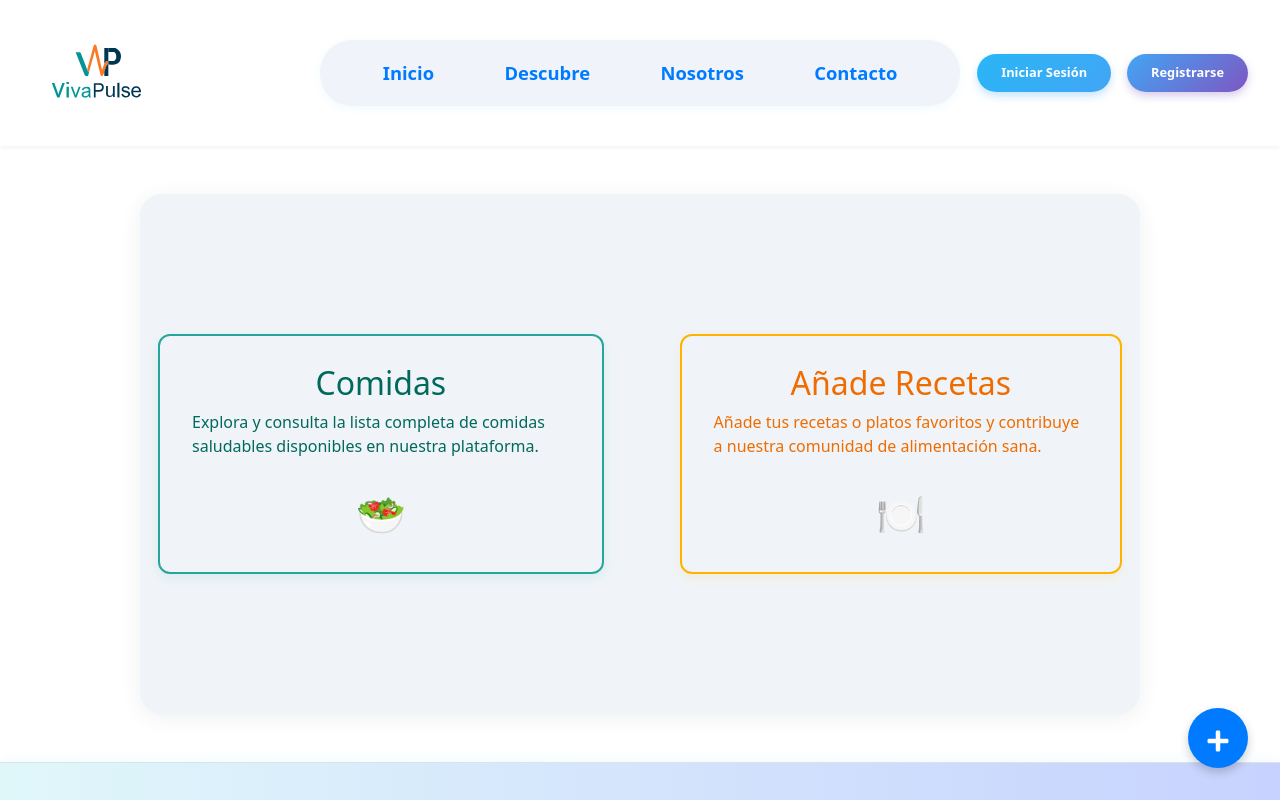
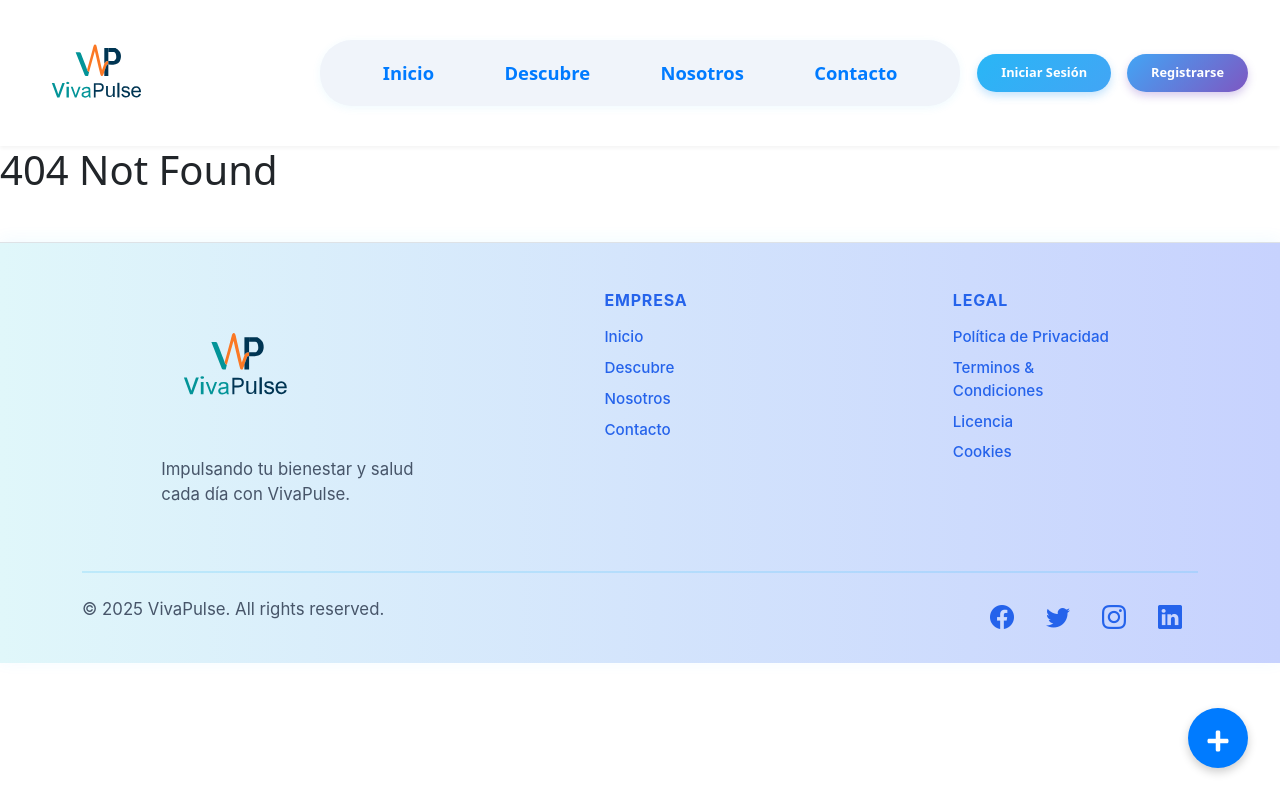
Before and after one commit to davidp209/vivapulsefront, a React (Vite) app: page /comidas in a window 1280 px wide. Shown: the top 800 px of the page. Built offline with nearby package versions, Linux system fonts and the light colour scheme.

Commit message:
Remove Comidas page and its associated styles from the application

```diff
--- a/src/App.jsx
+++ b/src/App.jsx
@@ -19,7 +19,6 @@ import PoliticaCookies from './pages/PoliticaCookies/PoliticaCookies'
 import FloatingActions from './components/FloatingActions/FloatingActions'
 import Chat from './components/Chat/Chat'
 import AñadirComida from './pages/AñadirComida/AñadirComida'
-import Comidas from './pages/Comidas/Comidas'
 
 function App() {
 
@@ -41,7 +40,6 @@ function App() {
         <Route path="/LicenciaUso" element={<LicenciaUso />} />
         <Route path="/PoliticaCookies" element={<PoliticaCookies />} />
         <Route path="/chat" element={<Chat></Chat>} />
-        <Route path="/comidas" element={<Comidas />} />
         <Route path="/añadirComidas" element={<AñadirComida />} />
         <Route path="*" element={<h1>404 Not Found</h1>} />
       </Routes>
--- a/src/pages/Comidas/Comidas.css
+++ /dev/null
@@ -1,64 +0,0 @@
-/* Tarjeta para ver comidas saludables */
-.comidas-card-list {
-    background: linear-gradient(135deg, #e0f7fa 0%, #b2dfdb 100%);
-    border: 2px solid #26a69a;
-    color: #00695c;
-    box-shadow: 0 4px 12px rgba(38, 166, 154, 0.10);
-    transition: transform 0.2s, box-shadow 0.2s;
-}
-.comidas-card-list:hover {
-    transform: translateY(-5px) scale(1.03);
-    box-shadow: 0 8px 24px rgba(0, 105, 92, 0.15);
-    background: linear-gradient(135deg, #b2ebf2 0%, #80cbc4 100%);
-}
-
-/* Tarjeta para añadir comidas */
-.comidas-card-add {
-    background: linear-gradient(135deg, #fffde7 0%, #ffe082 100%);
-    border: 2px solid #ffb300;
-    color: #ef6c00;
-    box-shadow: 0 4px 12px rgba(255, 179, 0, 0.10);
-    transition: transform 0.2s, box-shadow 0.2s;
-}
-.comidas-card-add:hover {
-    transform: translateY(-5px) scale(1.03);
-    box-shadow: 0 8px 24px rgba(239, 108, 0, 0.15);
-    background: linear-gradient(135deg, #fff9c4 0%, #ffe0b2 100%);
-}
-
-/* Iconos */
-.comidas-icon {
-    font-size: 2.5rem;
-    margin-top: 10px;
-    display: block;
-}
-
-/* Enlaces generales */
-.comidas-enlace {
-    text-decoration: none;
-    border-radius: 12px;
-    margin: 0 18px;
-    padding: 28px 32px;
-    display: flex;
-    flex-direction: column;
-    align-items: center;
-    min-width: 220px;
-    min-height: 210px;
-    transition: box-shadow 0.2s, transform 0.2s;
-    background: transparent;
-}
-
-/* Contenedor principal */
-.comidas-container {
-    gap: 40px;
-    padding: 48px 0;
-    background: #f0f4f8;
-    min-height: 65vh;
-    border-radius: 22px;
-    box-shadow: 0 4px 20px rgba(44, 62, 80, 0.08);
-    margin: 48px auto;
-    max-width: 1000px;
-    display: flex;
-    justify-content: center;
-    align-items: center;
-}
--- a/src/pages/Comidas/Comidas.jsx
+++ /dev/null
@@ -1,22 +0,0 @@
-import React from "react";
-import { Link } from "react-router-dom";
-import "./Comidas.css";
-
-const Comidas = () => {
-    return (
-        <div className="comidas-container d-flex justify-content-center align-items-center">
-            <Link to="/añadirComidas" className="comidas-card comidas-card-list animate-card comidas-enlace">
-                <h2>Comidas</h2>
-                <p>Explora y consulta la lista completa de comidas saludables disponibles en nuestra plataforma.</p>
-                <span role="img" aria-label="alimentos" className="comidas-icon">🥗</span>
-            </Link>
-            <Link to="/training" className="comidas-card comidas-card-add animate-card comidas-enlace">
-                <h2>Añade Recetas</h2>
-                <p>Añade tus recetas o platos favoritos y contribuye a nuestra comunidad de alimentación sana.</p>
-                <span role="img" aria-label="recetas" className="comidas-icon">🍽️</span>
-            </Link>
-
-        </div>
-    );
-}
-export default Comidas;
```
